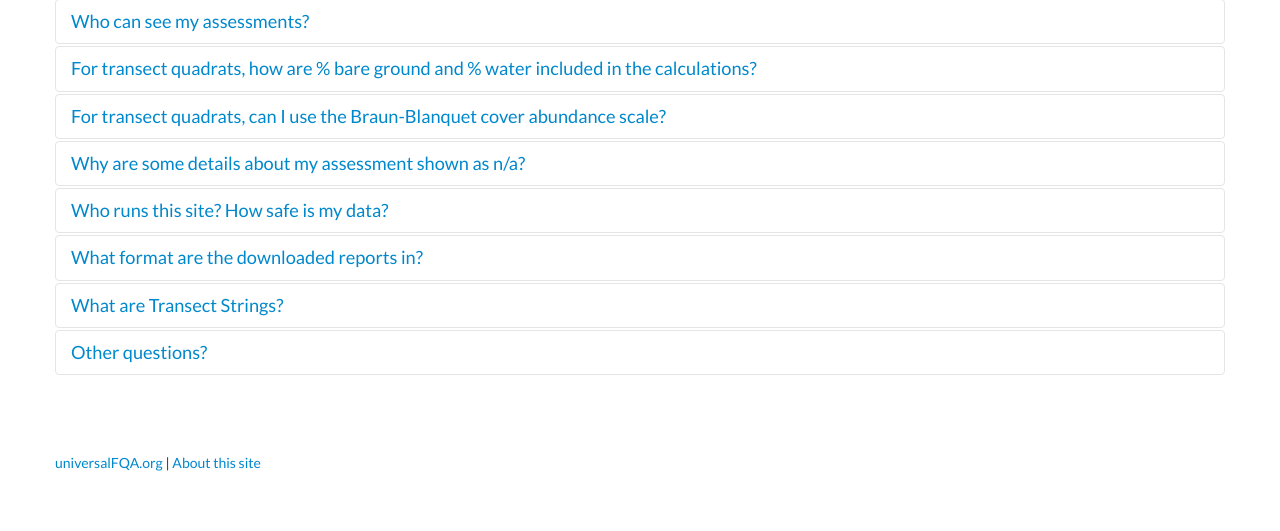
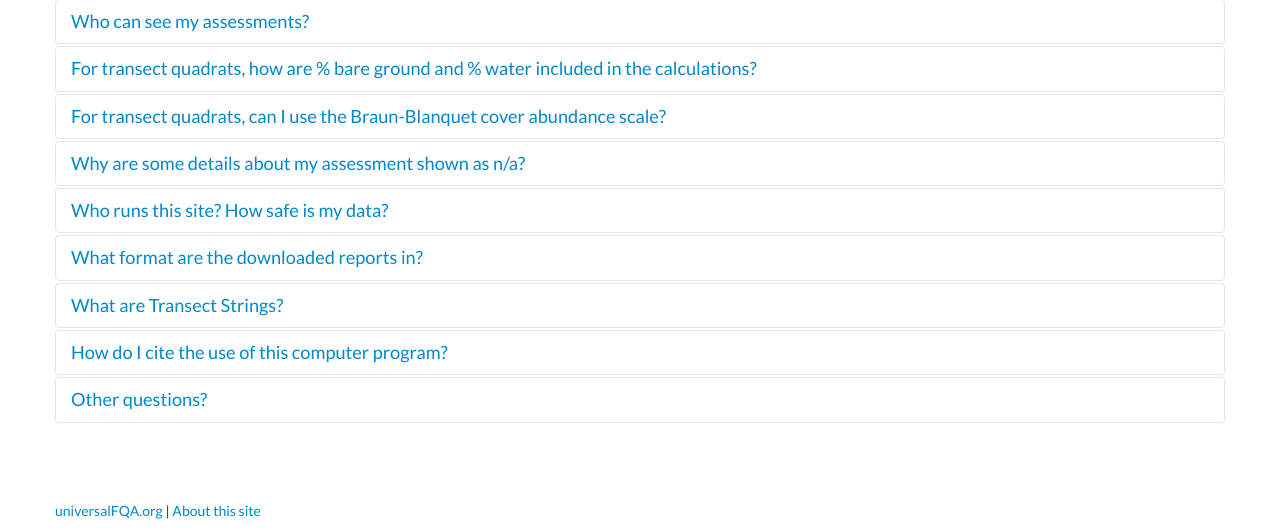
Before and after one commit to wf8/universalFQA, a PHP site: template views/faq.php in a window 1280 px wide. Shown: the part 375-906 px from the top of the page. Before the commit the page ends 846 px from the top, so only its background shows below. Run offline with PHP 8.4, Linux system fonts and the light colour scheme; the template is opened without the code that fills it, so the values that code supplies are empty.

Commit message:
citation

```diff
--- a/views/about.php
+++ b/views/about.php
@@ -28,6 +28,10 @@
 					<p class="nice-text">
 						Photo of <em>Sisyrinchium angustifolium</em> &copy; <a href="http://www.flickr.com/photos/lc10s/">Lisa Culp</a>. Used with permission.
 					</p>
+					<p class="nice-text">
+						Citation:<br>
+						Freyman, W.A. and L.A. Masters. 2013. <em>The Universal Floristic Quality Assessment (FQA) Calculator</em> [Computer program]. Available at http://universalFQA.org (Accessed date)
+					</p>
 					<br>
 					<button class="btn btn-info" onclick="javascript: window.history.back();">OK</button>
 				</div>
--- a/views/faq.php
+++ b/views/faq.php
@@ -123,6 +123,18 @@
 						</div>
 						<div class="accordion-group">
 							<div class="accordion-heading">
+								<a class="accordion-toggle" data-toggle="collapse" data-parent="#accordion2" href="#collapseCite">
+									How do I cite the use of this computer program?
+								</a>
+							</div>
+							<div id="collapseCite" class="accordion-body collapse">
+								<div class="accordion-inner">
+									Freyman, W.A. and L.A. Masters. 2013. <em>The Universal Floristic Quality Assessment (FQA) Calculator</em> [Computer program]. Available at http://universalFQA.org (Accessed date)
+								</div>
+							</div>
+						</div>
+						<div class="accordion-group">
+							<div class="accordion-heading">
 								<a class="accordion-toggle" data-toggle="collapse" data-parent="#accordion2" href="#collapse5">
 									Other questions?
 								</a>
```
